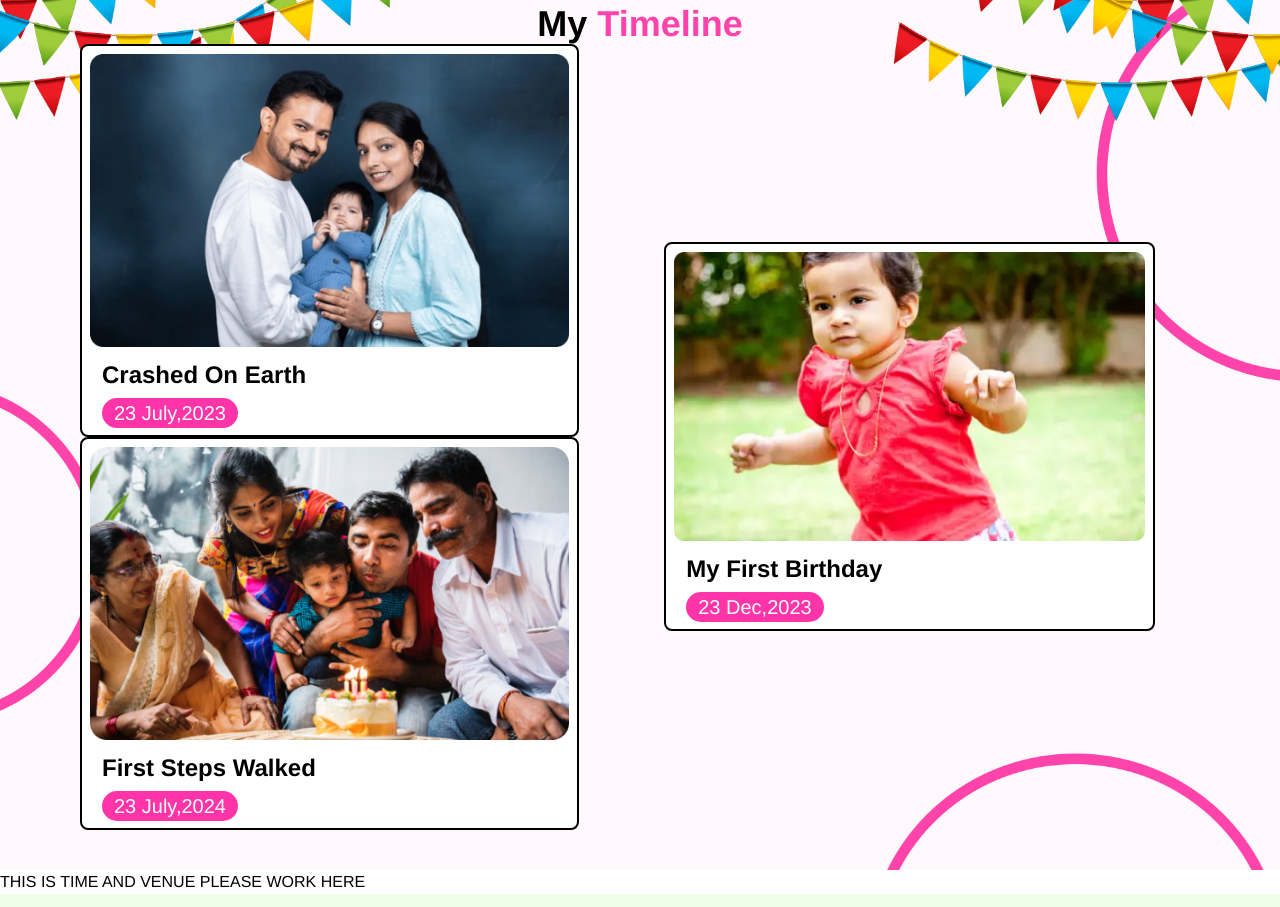
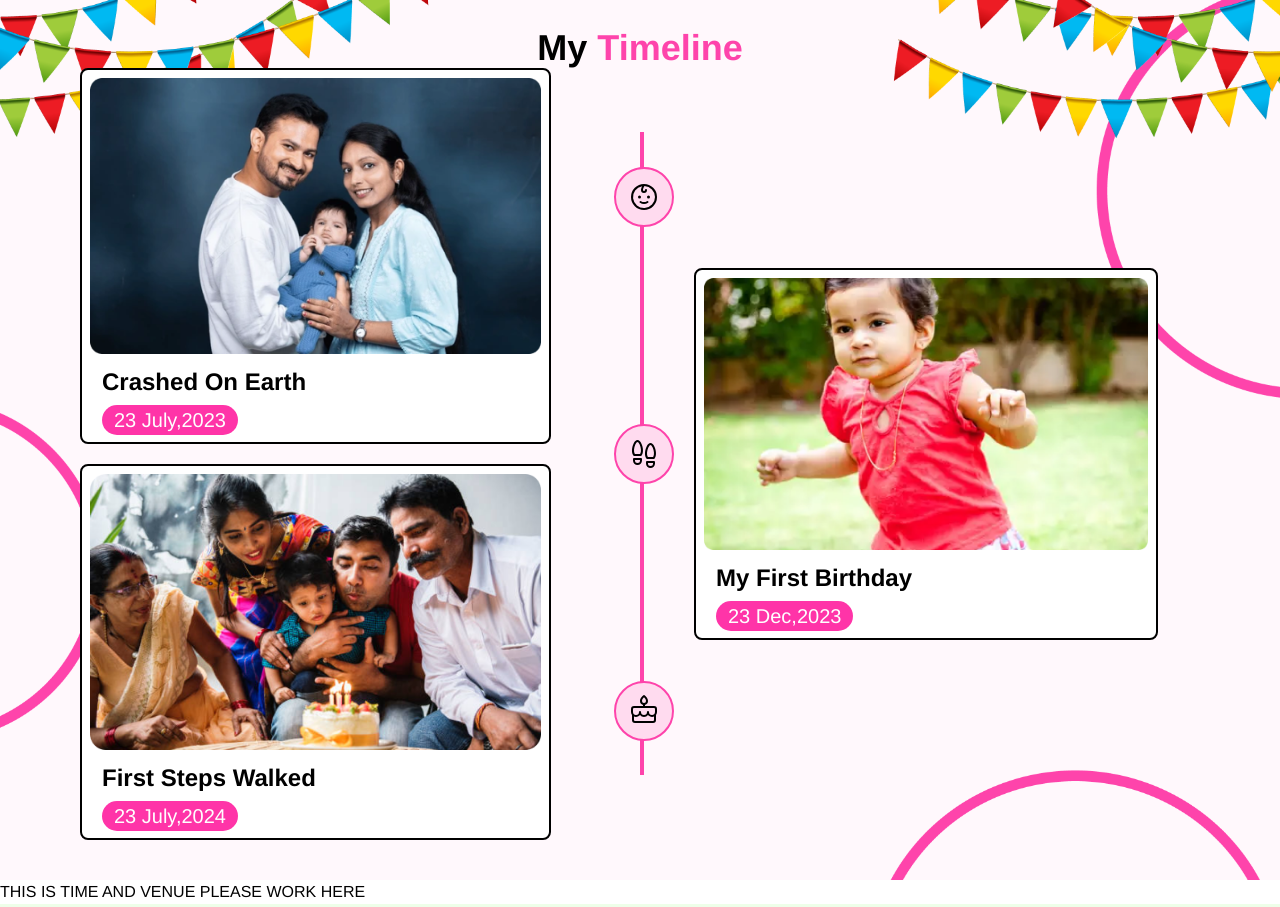
Before and after one commit to sarveshsrinath/AJS-birthday, a plain HTML site: page index.html in a window 1280 px wide. Shown: the part 2116-3023 px from the top of the page. Drawn offline with nearby package versions, Linux system fonts and the light colour scheme; a web font is replaced by a local one.

Commit message:
Updated Timeline
Co-authored-by: Sarvesh Srinath <sarveshsrinath@users.noreply.github.com>

```diff
--- a/index.html
+++ b/index.html
@@ -10,13 +10,11 @@
     <link rel="stylesheet" href="css/main.css" />
     <link rel="stylesheet" href="css/justifiedGallery.min.css" />
     <!--Other JS libraries-->
-
     <script src="js/JustifiedGallery/jquery.justifiedGallery.min.js"></script>
     <script src="https://cdn.jsdelivr.net/npm/swiper@11/swiper-element-bundle.min.js"></script>
   </head>
   <body>
     <header class="bg-[#FFF1E2] px-10 pt-10">
-
       <!-- Navigation bar -->
       <nav
         class="bg-white flex justify-between items-center p-3 px-10 border-2 border-[#F7A652] mb-5 w-full rounded-full"
@@ -35,7 +33,8 @@
           </svg>
           <span class="mb-0">
             <span class="text-[#F7A652] leading-3">Surya's</span><br />
-            Birthday</span>
+            Birthday</span
+          >
         </div>
 
         <ul class="flex gap-5">
@@ -139,10 +138,10 @@
       <h2 class="font-bold">
         ✨<span class="text-[#FF0000]">Star</span>✨ of the Show!
       </h2>
-      <div class="flex justify-center items-center  my-10 w-full ">
+      <div class="flex justify-center items-center my-10 w-full">
         <img
           src="images/family-images/boy-photo.png"
-          class="w-80 rounded-full border-5 border-[#F7A652]"
+          class="w-80 rounded-full border-5 border-[#F7A652] hover:scale-105 transition duration-300"
         />
       </div>
       <h2 class="font-bold">
@@ -172,56 +171,118 @@
         ></iframe>
       </div>
     </section>
-
-
+    tim
     <section
       class="bg-[url(images/backgrounds/timeline-bg.png)] bg-cover bg-center p-10 px-20 flex justify-center flex-col text-center text-4xl"
     >
-      <h2 class="font-bold">
-        My <span class="text-[#FE44AB]">Timeline</span>
-      </h2>
+      <h2 class="font-bold">My <span class="text-[#FE44AB]">Timeline</span></h2>
       <div class="flex justify-between gap-5">
         <div>
-                <div class="bg-white border-2 border-black p-2 text-left rounded-lg w-11/12 ">
-                    <img src="images/family-images/timeline1.png" alt="" class="rounded-sm w-full mb-3">
+          <div
+            class="bg-white border-2 border-black p-2 text-left rounded-lg w-11/12 mb-5"
+          >
+            <img
+              src="images/family-images/timeline1.png"
+              alt=""
+              class="rounded-sm w-full mb-3 hover:scale-95 transition duration-300"
+            />
             <div class="px-3">
               <h2 class="font-bold text-2xl mb-2">Crashed On Earth</h2>
               <!-- date -->
-                    <span class="bg-[#FF34A8] text-white rounded-full p-1 px-3 text-xl ">23 July,2023</span>
+              <span
+                class="bg-[#FF34A8] text-white rounded-full p-1 px-3 text-xl"
+                >23 July,2023</span
+              >
             </div>
-
           </div>
           <div>
-                    <div class="bg-white border-2 border-black p-2 text-left rounded-lg w-11/12">
-                        <img src="images/family-images/timeline3.png" alt="" class="rounded-sm w-full mb-3">
+            <div
+              class="bg-white border-2 border-black p-2 text-left rounded-lg w-11/12"
+            >
+              <img
+                src="images/family-images/timeline3.png"
+                alt=""
+                class="rounded-sm w-full mb-3 hover:scale-95 transition duration-300"
+              />
               <div class="px-3">
                 <h2 class="font-bold text-2xl mb-2">First Steps Walked</h2>
                 <!-- date -->
-                        <span class="bg-[#FF34A8] text-white rounded-full p-1 px-3 text-xl ">23 July,2024</span>
-                        </div>
-
+                <span
+                  class="bg-[#FF34A8] text-white rounded-full p-1 px-3 text-xl"
+                  >23 July,2024</span
+                >
               </div>
             </div>
-
           </div>
-
-            <div>
-
+        </div>
+        <div class="flex justify-around flex-col relative">
+          <div class="border-2 border-[#FE44AB] h-5/6 absolute right-1/2"></div>
+          <div
+            class="border-2 border-[#fE44ab] p-3 rounded-full z-10 bg-[#FFDBEF]"
+          >
+            <svg
+              xmlns="http://www.w3.org/2000/svg"
+              width="32"
+              height="32"
+              fill="#000000"
+              viewBox="0 0 256 256"
+            >
+              <path
+                d="M92,140a12,12,0,1,1,12-12A12,12,0,0,1,92,140Zm72-24a12,12,0,1,0,12,12A12,12,0,0,0,164,116Zm-12.27,45.23a45,45,0,0,1-47.46,0,8,8,0,0,0-8.54,13.54,61,61,0,0,0,64.54,0,8,8,0,0,0-8.54-13.54ZM232,128A104,104,0,1,1,128,24,104.11,104.11,0,0,1,232,128Zm-16,0a88.11,88.11,0,0,0-84.09-87.91C120.32,56.38,120,71.88,120,72a8,8,0,0,0,16,0,8,8,0,0,1,16,0,24,24,0,0,1-48,0c0-.73.13-14.3,8.46-30.63A88,88,0,1,0,216,128Z"
+              ></path>
+            </svg>
+          </div>
+          <div
+            class="border-2 border-[#fE44ab] p-3 rounded-full z-10 bg-[#FFDBEF]"
+          >
+            <svg
+              xmlns="http://www.w3.org/2000/svg"
+              width="32"
+              height="32"
+              fill="#000000"
+              viewBox="0 0 256 256"
+            >
+              <path
+                d="M208.06,184H152a8,8,0,0,0-8,8v12a36,36,0,0,0,72.05,0V192A8,8,0,0,0,208.06,184Zm-8,20a20,20,0,0,1-40,0v-4h40ZM104,160h-56a8,8,0,0,0-8,8v12A36,36,0,0,0,112,180V168A8,8,0,0,0,104,160Zm-8,20a20,20,0,0,1-40,0v-4H96ZM76,16C64.36,16,53.07,26.31,44.2,45c-13.93,29.38-18.56,73,.29,96a8,8,0,0,0,6.2,2.93h50.55a8,8,0,0,0,6.2-2.93c18.85-23,14.22-66.65.29-96C98.85,26.31,87.57,16,76,16ZM97.15,128H54.78c-11.4-18.1-7.21-52.7,3.89-76.11C65.14,38.22,72.17,32,76,32s10.82,6.22,17.3,19.89C104.36,75.3,108.55,109.9,97.15,128Zm57.61,40h50.55a8,8,0,0,0,6.2-2.93c18.85-23,14.22-66.65.29-96C202.93,50.31,191.64,40,180,40s-22.89,10.31-31.77,29c-13.93,29.38-18.56,73,.29,96A8.05,8.05,0,0,0,154.76,168Zm8-92.11C169.22,62.22,176.25,56,180,56s10.82,6.22,17.29,19.89c11.1,23.41,15.29,58,3.9,76.11H158.85C147.45,133.9,151.64,99.3,162.74,75.89Z"
+              ></path>
+            </svg>
+          </div>
+          <div
+            class="border-2 border-[#fE44ab] p-3 rounded-full z-10 bg-[#FFDBEF]"
+          >
+            <svg
+              xmlns="http://www.w3.org/2000/svg"
+              width="32"
+              height="32"
+              fill="#000000"
+              viewBox="0 0 256 256"
+            >
+              <path
+                d="M232,112a24,24,0,0,0-24-24H136V79a32.06,32.06,0,0,0,24-31c0-28-26.44-45.91-27.56-46.66a8,8,0,0,0-8.88,0C122.44,2.09,96,20,96,48a32.06,32.06,0,0,0,24,31v9H48a24,24,0,0,0-24,24v23.33a40.84,40.84,0,0,0,8,24.24V200a24,24,0,0,0,24,24H200a24,24,0,0,0,24-24V159.57a40.84,40.84,0,0,0,8-24.24ZM112,48c0-13.57,10-24.46,16-29.79,6,5.33,16,16.22,16,29.79a16,16,0,0,1-32,0ZM40,112a8,8,0,0,1,8-8H208a8,8,0,0,1,8,8v23.33c0,13.25-10.46,24.31-23.32,24.66A24,24,0,0,1,168,136a8,8,0,0,0-16,0,24,24,0,0,1-48,0,8,8,0,0,0-16,0,24,24,0,0,1-24.68,24C50.46,159.64,40,148.58,40,135.33Zm160,96H56a8,8,0,0,1-8-8V172.56A38.77,38.77,0,0,0,62.88,176a39.69,39.69,0,0,0,29-11.31A40.36,40.36,0,0,0,96,160a40,40,0,0,0,64,0,40.36,40.36,0,0,0,4.13,4.67A39.67,39.67,0,0,0,192,176c.38,0,.76,0,1.14,0A38.77,38.77,0,0,0,208,172.56V200A8,8,0,0,1,200,208Z"
+              ></path>
+            </svg>
+          </div>
         </div>
         <div class="justify-center flex-col flex">
-                <div class="bg-white border-2 border-black p-2 text-left rounded-lg w-11/12">
-                    <img src="images/family-images/timeline2.png" alt="" class="rounded-sm w-full mb-3">
+          <div
+            class="bg-white border-2 border-black p-2 text-left rounded-lg w-11/12"
+          >
+            <img
+              src="images/family-images/timeline2.png"
+              alt=""
+              class="rounded-sm w-full mb-3 hover:scale-95 transition duration-300"
+            />
             <div class="px-3">
               <h2 class="font-bold text-2xl mb-2">My First Birthday</h2>
 
-                    <span class="bg-[#FF34A8] text-white rounded-full p-1 px-3 text-xl ">23 Dec,2023</span>
-                    </div>
-
+              <span
+                class="bg-[#FF34A8] text-white rounded-full p-1 px-3 text-xl"
+                >23 Dec,2023</span
+              >
             </div>
           </div>
-
         </div>
-
+      </div>
     </section>
 
     <!-- Time & Venue -->
@@ -270,9 +331,9 @@
         <div>
           <img
             src="images/family-images/grandpa-photo.png"
-            class="w-52  rounded-full border-5 border-[#F7A652]"
+            class="w-52 rounded-full border-5 border-[#F7A652]"
           />
-            <p class="text-[25px]  font-normal">Thatha</p>
+          <p class="text-[25px] font-normal">Thatha</p>
         </div>
         <div>
           <img
@@ -285,28 +346,24 @@
     </section>
 
     <!-- Gallery -->
-    <section
-    class="p-10 flex justify-center flex-col text-center text-4xl"
-  >
+    <section class="p-10 flex justify-center flex-col text-center text-4xl">
       <h2 class="font-bold">Gallery</h2>
-    <div class="flex flex-col justify-center items-center my-4">
-
-
-
-    </div>
+      <div class="flex flex-col justify-center items-center my-4"></div>
     </section>
 
     <!-- Ads -->
 
-<footer class="bg-[url(images/backgrounds/footer.png)] bg-contain bg-no-repeat h-full w-full">
+    <footer>
       <div>
-        <h3 class="bold text-white" >SOCIAL MEDIA HANDLES</h3>
+        <div class="flex justify-evenly items-start">
+          <h3 class="font-bold">SOCIAL MEDIA HANDLES</h3>
+          <img src="" alt="" class="w-40 h-40 border-black border-2" />
+        </div>
 
+        <div></div>
+
+        <div></div>
       </div>
-    <div></div>
-    <div></div>
     </footer>
-
-
-
+  </body>
 </html>
```
Lines whose indentation alone changed are shown as unchanged.
